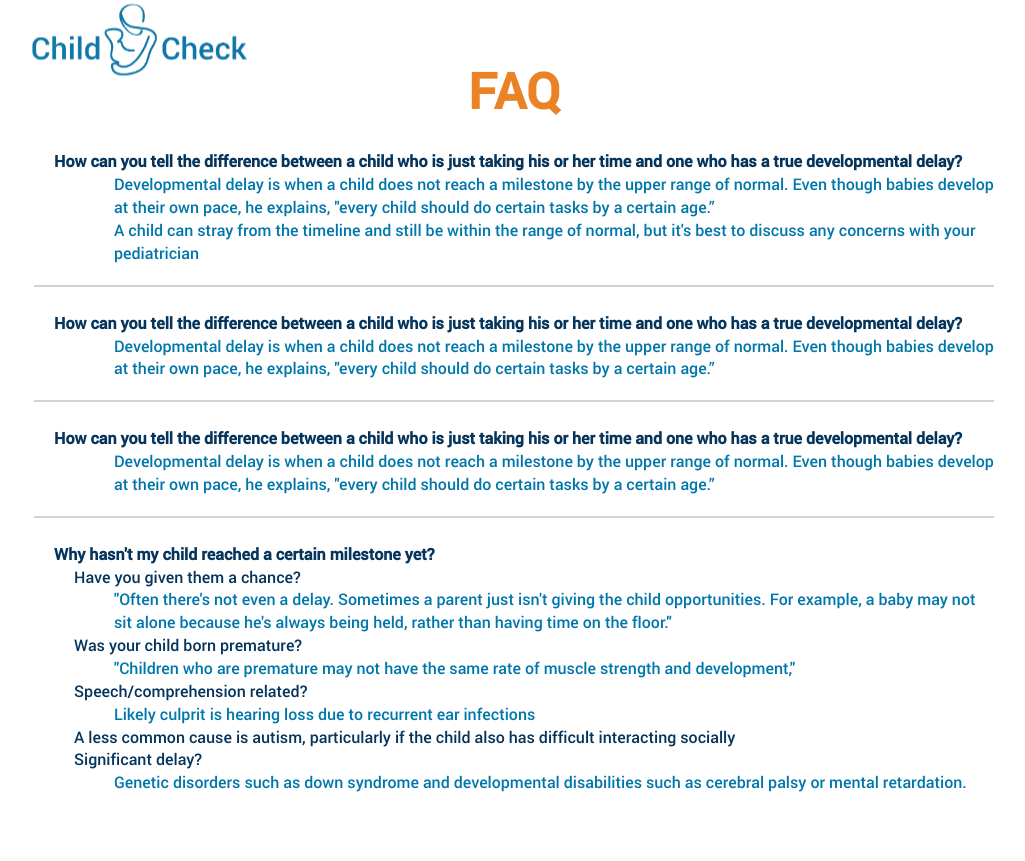
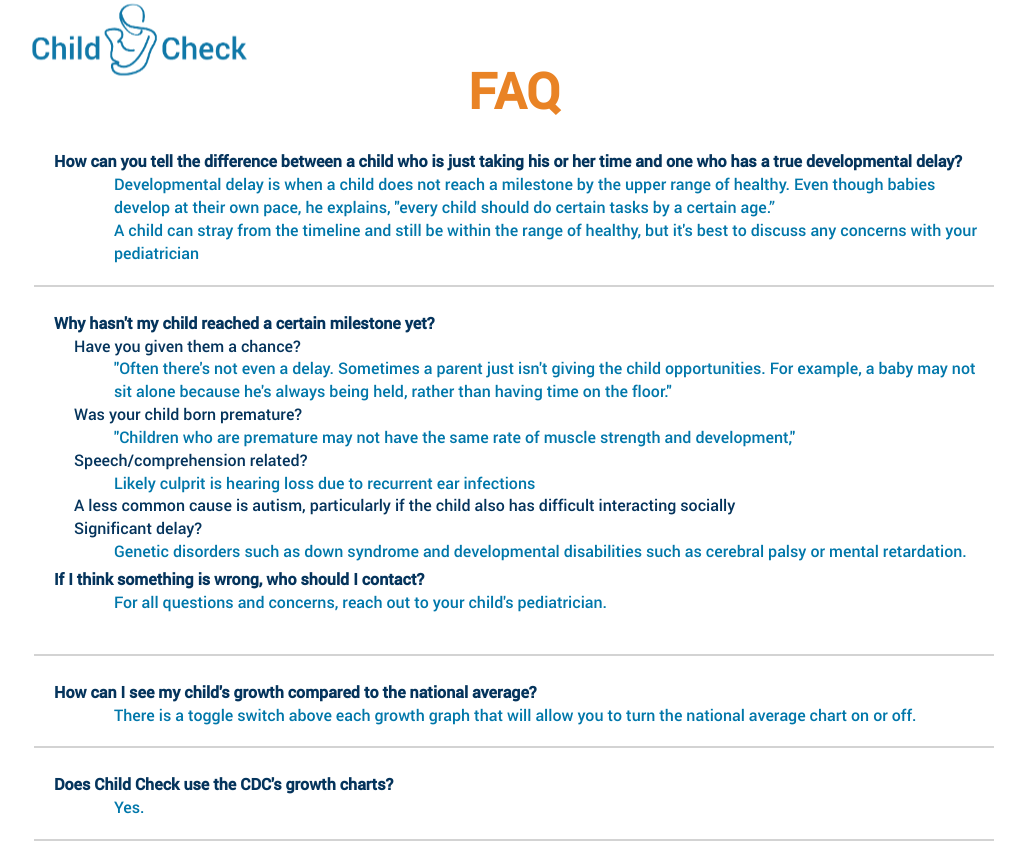
Before and after one commit to Dgdrgn/ITP460_DHealth, a PHP site: page /faq/index.php in a window 1280 px wide. Shown: the whole page, without its empty margins (126-1151 px from the left). Before the commit the page ends 792 px from the top, so only its background shows below. Run offline with PHP 8.4, Linux system fonts and the light colour scheme.

Commit message:
Updated FAQ page
Added 3 questions.
Changed “normal” to “healthy.”

```diff
--- a/faq/index.php
+++ b/faq/index.php
@@ -30,18 +30,8 @@
 
     <div id="question">
         How can you tell the difference between a child who is just taking his or her time and one who has a true developmental delay?</div>
-    <div id="answer">Developmental delay is when a child does not reach a milestone by the upper range of normal. Even though babies develop at their own pace, he explains, "every child should do certain tasks by a certain age.”</div>
-    <div id="answer">A child can stray from the timeline and still be within the range of normal, but it's best to discuss any concerns with your pediatrician</div>
-    <br/><div class="line"></div><br/>
-
-    <div id="question">
-        How can you tell the difference between a child who is just taking his or her time and one who has a true developmental delay?</div>
-    <div id="answer">Developmental delay is when a child does not reach a milestone by the upper range of normal. Even though babies develop at their own pace, he explains, "every child should do certain tasks by a certain age.”</div>
-    <br/><div class="line"></div><br/>
-
-    <div id="question">
-        How can you tell the difference between a child who is just taking his or her time and one who has a true developmental delay?</div>
-    <div id="answer">Developmental delay is when a child does not reach a milestone by the upper range of normal. Even though babies develop at their own pace, he explains, "every child should do certain tasks by a certain age.”</div>
+    <div id="answer">Developmental delay is when a child does not reach a milestone by the upper range of healthy. Even though babies develop at their own pace, he explains, "every child should do certain tasks by a certain age.”</div>
+    <div id="answer">A child can stray from the timeline and still be within the range of healthy, but it's best to discuss any concerns with your pediatrician</div>
     <br/><div class="line"></div><br/>
 
 
@@ -61,6 +51,21 @@
     <div id="subquest">Significant delay?</div>
     <div id="answer">Genetic disorders such as down syndrome and developmental disabilities such as cerebral palsy or mental retardation.</div>
 
+<div id="question">
+        If I think something is wrong, who should I contact?</div>
+    <div id="answer">For all questions and concerns, reach out to your child's pediatrician.</div><br/>
+    <br/><div class="line"></div><br/>
+
+<div id="question">
+        How can I see my child's growth compared to the national average?</div>
+    <div id="answer">There is a toggle switch above each growth graph that will allow you to turn the national average chart on or off.</div>
+    <br/><div class="line"></div><br/>
+
+<div id="question">
+        Does Child Check use the CDC's growth charts?</div>
+    <div id="answer">Yes.</div>
+    <br/><div class="line"></div><br/>
+
 </div>
 
 </div>
```
